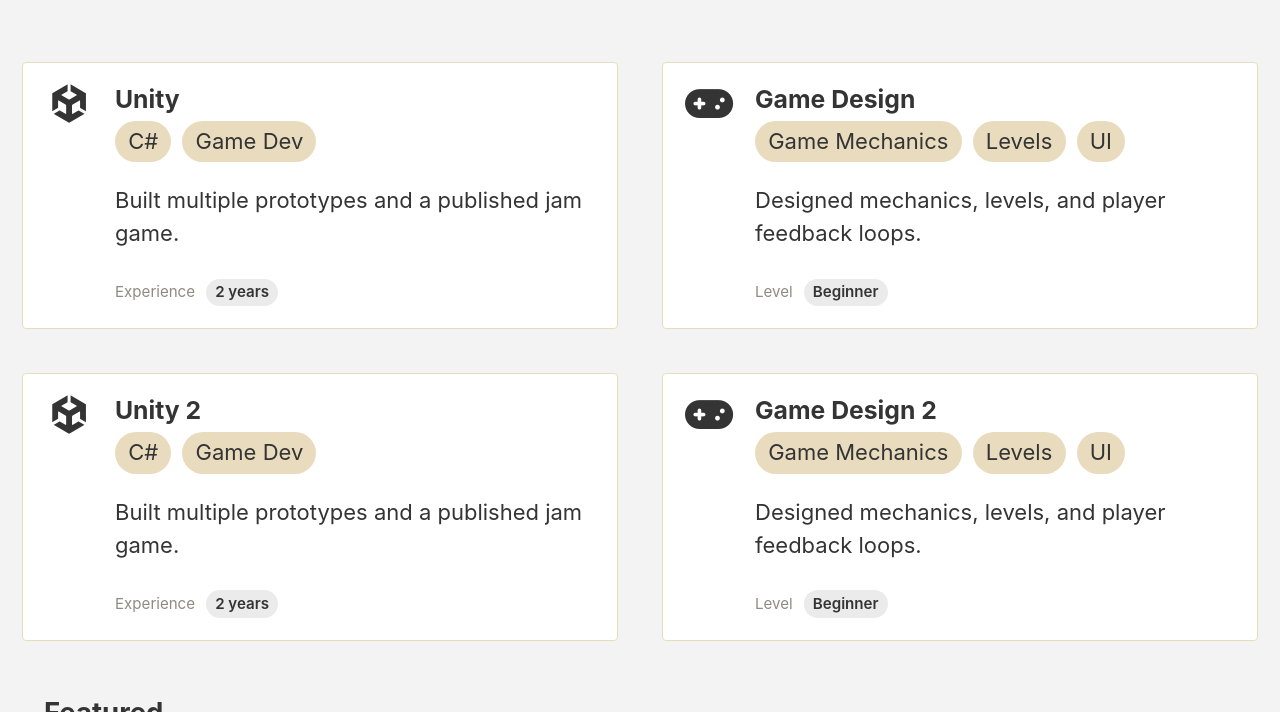
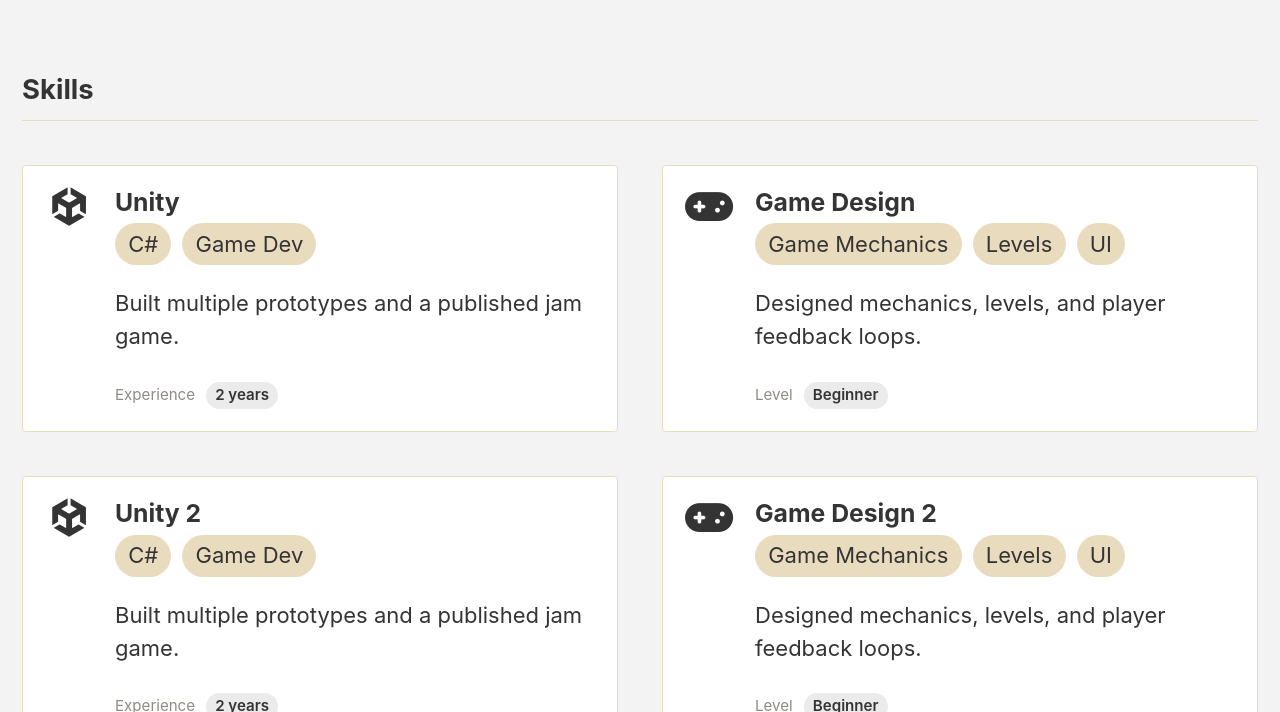
Before and after one commit to Griffsirr/Griffsirr.github.io, a Jekyll site: the page built from _pages/home-page.md, in a window 1280 px wide and 900 px high, scrolled down 489 px, cut to the strip 188-900 px from the top of the window. Built offline with Jekyll 4.4.1, drawn with Linux system fonts in a browser that asks for light colours.

Commit message:
Update homepage.html

```diff
--- a/_layouts/homepage.html
+++ b/_layouts/homepage.html
@@ -25,7 +25,7 @@ in module CRE135: 2D Game Creation.
 </div>
 </div>
 
-
+<h2>Skills</h2>
 {% include skills skills=page.skills %}
 
 <div id="main" role="main">
```
